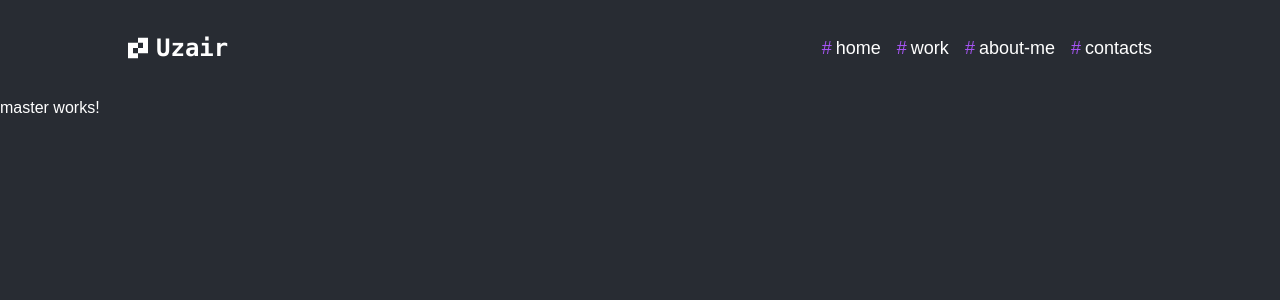
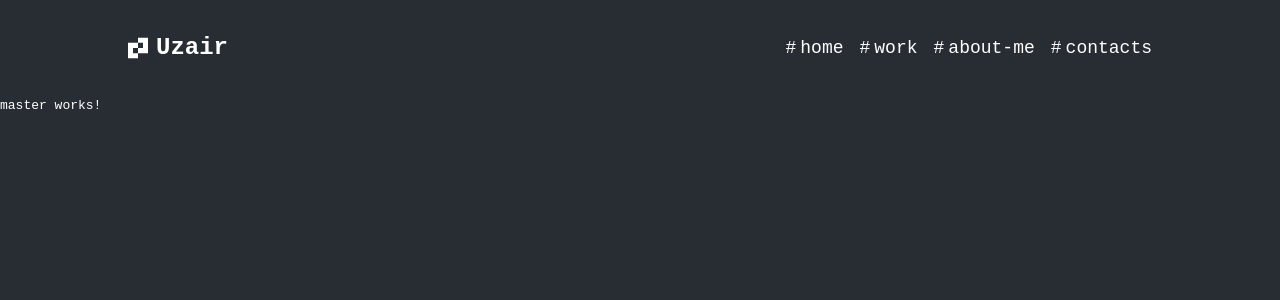
Before and after one commit to OXAYR/The-Dev-Uzair, an Angular app: page / in a window 1280 px wide. Shown: the top 300 px of the page. Built offline with nearby package versions, Linux system fonts and the light colour scheme.

Commit message:
added custom colors

```diff
--- a/src/app/components/navbar/navbar.component.html
+++ b/src/app/components/navbar/navbar.component.html
@@ -1,7 +1,7 @@
 <div class="flex py-8 px-32 justify-between">
   <div class="flex gap-2 items-center">
     <img src="assets/images/Logo.svg" alt="Logo" class="w-5" />
-    <div class="text-2xl font-bold font-mono">Uzair</div>
+    <div class="text-2xl font-bold">Uzair</div>
   </div>
   <div class="flex gap-4 items-center">
     <span
--- a/src/styles.css
+++ b/src/styles.css
@@ -4,7 +4,7 @@
 @tailwind utilities;
 
 body {
-  font-family: "Poppins", sans-serif;
+  font-family: monospace;
   background-color: #282c33;
   color: white;
 }
--- a/tailwind.config.js
+++ b/tailwind.config.js
@@ -2,7 +2,12 @@
 module.exports = {
   content: ["./src/**/*.{html,ts}"],
   theme: {
-    extend: {},
+    extend: {
+      colors: {
+        purple: "#C778DD",
+        gray: "#ABB2BF",
+      },
+    },
   },
   plugins: [],
 };
```
